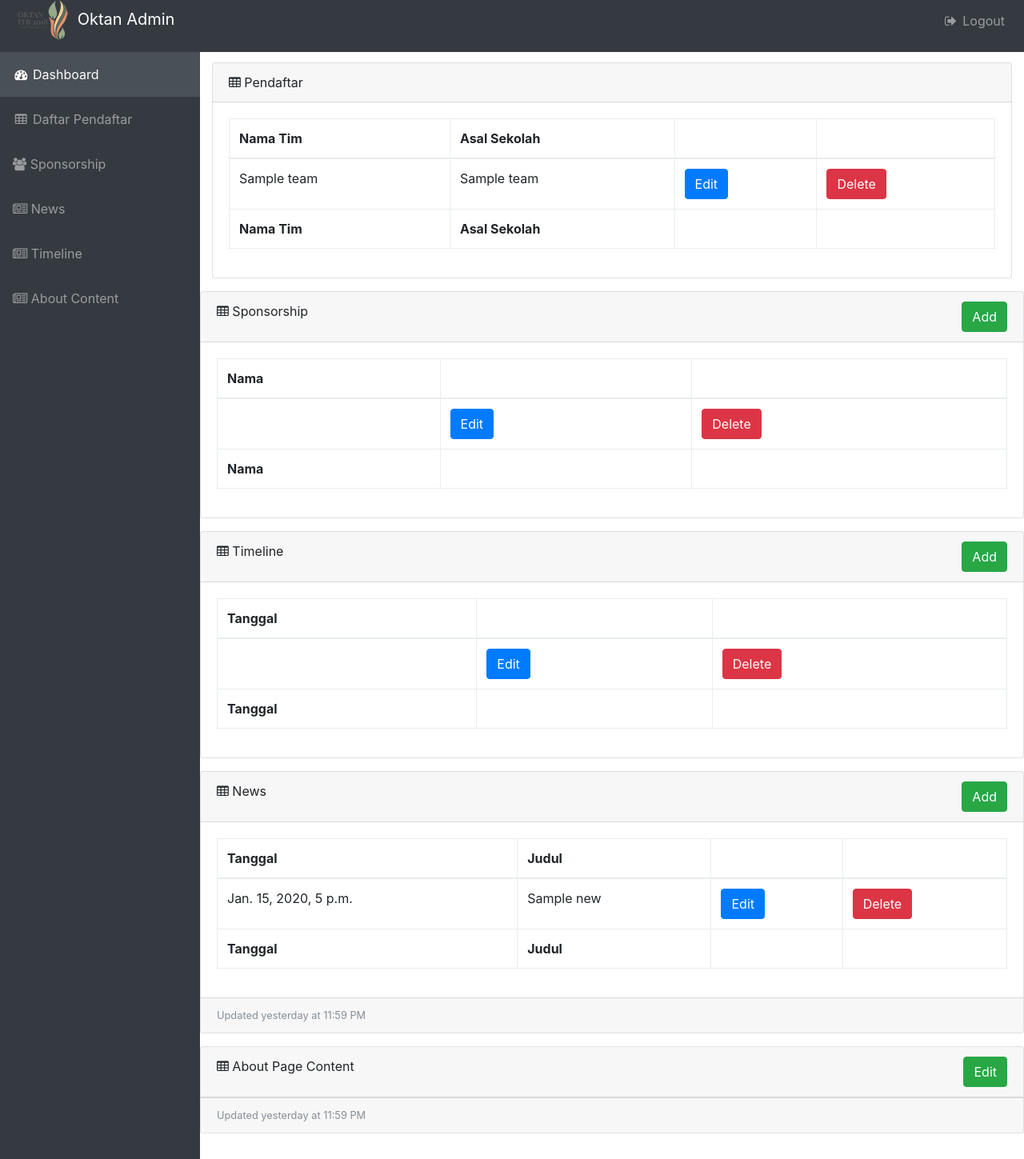
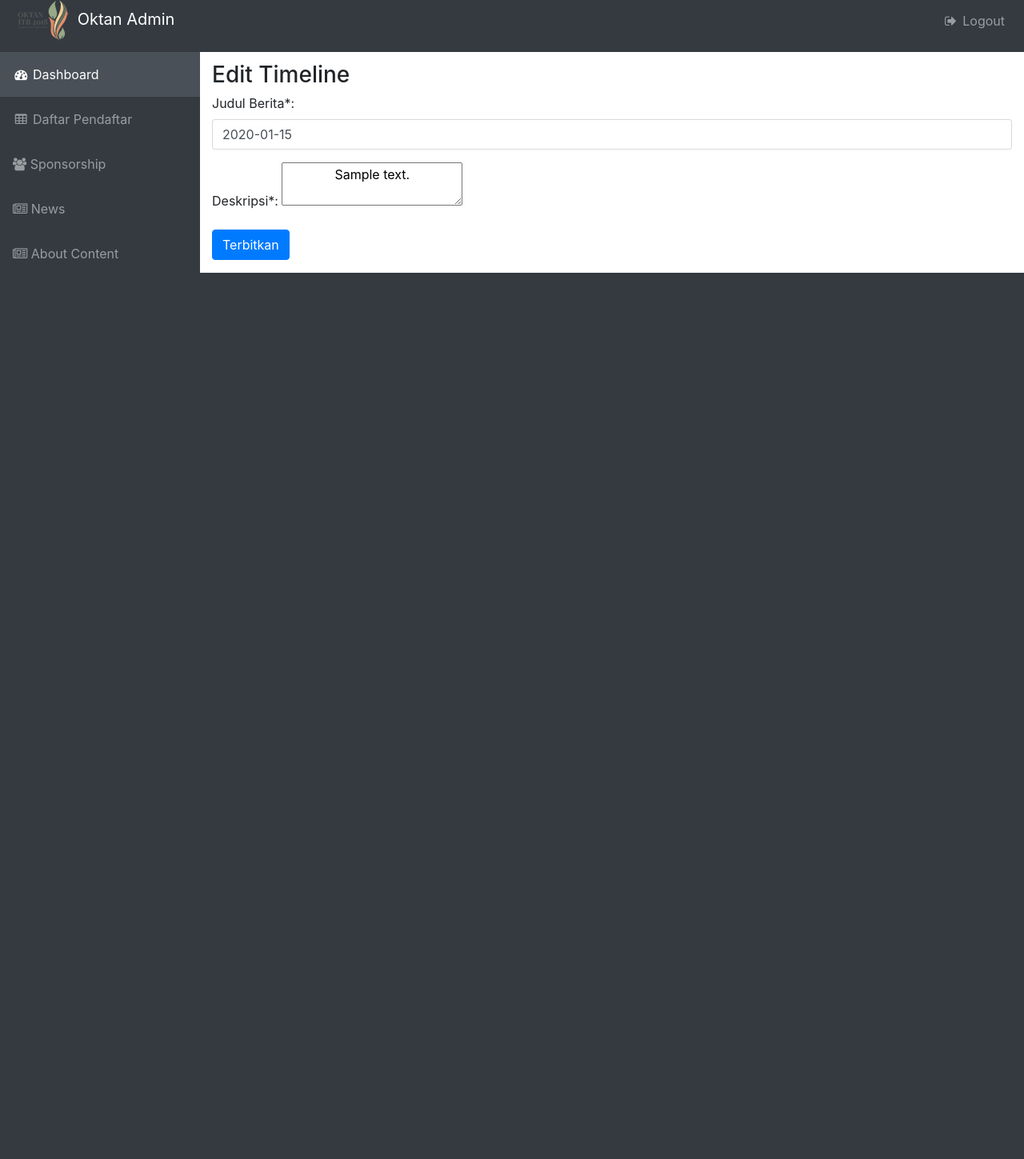
Before and after one commit to aliakbr/oktan, a Django app: page /oktan/admin_dashboard/edit_timeline/1/ in a window 1280 px wide. Shown: the part 14-1463 px from the top of the page at 80% size. After the commit the page ends 355 px from the top, so only its background shows below. Run offline with Django 3.2, Linux system fonts and the light colour scheme; a user stored in the database is signed in; tables that the repository leaves empty hold one stand-in row (values such as "Sample post"); lists and menus that the app fills with data are empty; some libraries are stand-ins or nearby versions.

Commit message:
Fix timeline template tag, Add edit & delete functionality

```diff
--- a/oktansite/templates/oktan/admin-dashboard.html
+++ b/oktansite/templates/oktan/admin-dashboard.html
@@ -214,15 +214,17 @@
               </tr>
             </tfoot>
             <tbody>
+              {% for date in timeline %}
                   <tr>
-                  <td></td>
+                    <td>{{date.tanggal}}</td>
                     <th>
-                    <button type="button" class="btn btn-primary">Edit</button>
+                      <a href="{% url 'oktansite:edit_timeline' date.id %}" class="btn btn-primary">Edit</button>
                     </th>
                     <th>
-                    <button type="button" class="btn btn-danger">Delete</button>
+                      <a href="{% url 'oktansite:delete_timeline' date.id %}" class="btn btn-danger">Delete</button>
                     </th>
                   </tr>
+              {% endfor %}
             </tbody>
           </table>
         </div>
--- /dev/null
+++ b/oktansite/templates/oktan/edit_timeline.html
@@ -0,0 +1,158 @@
+<!DOCTYPE html>
+{% load static %}
+<html lang="en">
+<head>
+
+  <meta charset="utf-8">
+  <meta http-equiv="X-UA-Compatible" content="IE=edge">
+  <meta name="viewport" content="width=device-width, initial-scale=1, shrink-to-fit=no">
+
+  <meta name="description" content="">
+  <meta name="author" content="">
+  <link rel="icon" type="image/png" sizes="96x96" href="{% static 'oktan/img/asset/favicon.png' %}">
+  <title>Admin | Oktan ITB 2018</title>
+
+  <!-- Bootstrap core CSS -->
+  <link href="{% static 'oktan/vendor/bootstrap/css/bootstrap.min.css' %}" rel="stylesheet">
+
+  <!-- Custom fonts for this template -->
+  <link href="{% static 'oktan/vendor/font-awesome/css/font-awesome.min.css' %}" rel="stylesheet" type="text/css">
+
+  <!-- Plugin CSS -->
+  <link href="{% static 'oktan/vendor/datatables/dataTables.bootstrap4.css' %}" rel="stylesheet">
+
+  <!-- Custom styles for this template -->
+  <link href="{% static 'oktan/css/admin.css' %}" rel="stylesheet">
+
+  <!-- Editor -->
+  <script src="https://cdn.ckeditor.com/4.7.3/standard/ckeditor.js"></script>
+
+</head>
+<body class="fixed-nav" id="page-top">
+
+  <!-- Navigation -->
+  <nav class="navbar navbar-expand-lg navbar-dark bg-dark fixed-top" id="mainNav">
+    <a class="navbar-brand" href="{% url 'oktansite:index' %}">
+      <img class="brand" src="{% static 'oktan/img/asset/thumbnail/logo.png' %}"></img>
+      <span class="nav-link-text">
+        Oktan Admin</span>
+    </a>
+    <button class="navbar-toggler navbar-toggler-right" type="button" data-toggle="collapse" data-target="#navbarResponsive" aria-controls="navbarResponsive" aria-expanded="false" aria-label="Toggle navigation">
+      <span class="navbar-toggler-icon"></span>
+    </button>
+    <div class="collapse navbar-collapse" id="navbarResponsive">
+      <ul class="navbar-nav navbar-sidenav">
+        <li class="nav-item active" data-toggle="tooltip" data-placement="right" title="Dashboard">
+          <a class="nav-link" href="{% url 'oktansite:admin_dashboard' %}">
+            <i class="fa fa-fw fa-dashboard"></i>
+            <span class="nav-link-text">
+              Dashboard</span>
+          </a>
+        </li>
+        <li class="nav-item" data-toggle="tooltip" data-placement="right" title="Charts">
+          <a class="nav-link" href="#pendaftar">
+            <i class="fa fa-fw fa-table"></i>
+            <span class="nav-link-text">
+              Daftar Pendaftar</span>
+          </a>
+        </li>
+        <li class="nav-item" data-toggle="tooltip" data-placement="right" title="Tables">
+          <a class="nav-link" href="#sponsorship">
+            <i class="fa fa-users"></i>
+            <span class="nav-link-text">
+              Sponsorship</span>
+          </a>
+        </li>
+        <li class="nav-item" data-toggle="tooltip" data-placement="right" title="Tables">
+          <a class="nav-link" href="#news">
+            <i class="fa fa-newspaper-o"></i>
+            <span class="nav-link-text">
+              News</span>
+          </a>
+        </li>
+        <li class="nav-item" data-toggle="tooltip" data-placement="right" title="Tables">
+          <a class="nav-link" href="#about">
+            <i class="fa fa-newspaper-o"></i>
+            <span class="nav-link-text">
+              About Content</span>
+          </a>
+        </li>
+      </ul>
+      <ul class="navbar-nav ml-auto">
+        <li class="nav-item">
+          <a class="nav-link" data-toggle="modal" data-target="#exampleModal">
+            <i class="fa fa-fw fa-sign-out"></i>
+            Logout</a>
+        </li>
+      </ul>
+    </div>
+  </nav>
+
+  <div class="content-wrapper py-3">
+    <div class="container-fluid" id="admin-content">
+      <h3>Edit Timeline</h3>
+      <form action="{% url 'oktansite:edit_timeline' timeline.id %}" method="POST">
+        {% csrf_token %}
+        <div class="form-group">
+            <label for="judul">Judul Berita<span class="req">*</span>:</label>
+            <input type="text" class="form-control" id="judul" name="tanggal" value="{{ timeline.tanggal }}">
+            </input>
+        </div>
+        <div class="form-group">
+            <label for="editor">Deskripsi<span class="req">*</span>:</label>
+            <textarea name="body" id="editor">
+              {{ timeline.text }}
+            </textarea>
+        </div>
+        <button type=submit class="btn btn-primary" style="text-align:center;">Terbitkan</button>
+    </form>
+    </div>
+    <!-- /.container-fluid -->
+
+  </div>
+  <!-- /.content-wrapper -->
+
+  <!-- Scroll to Top Button -->
+  <a class="scroll-to-top rounded" href="#page-top">
+    <i class="fa fa-angle-up"></i>
+  </a>
+
+  <!-- Logout Modal -->
+  <div class="modal fade" id="exampleModal" tabindex="-1" role="dialog" aria-labelledby="exampleModalLabel" aria-hidden="true">
+    <div class="modal-dialog" role="document">
+      <div class="modal-content">
+        <div class="modal-header">
+          <h5 class="modal-title" id="exampleModalLabel">Ready to Leave?</h5>
+          <button type="button" class="close" data-dismiss="modal" aria-label="Close">
+            <span aria-hidden="true">&times;</span>
+          </button>
+        </div>
+        <div class="modal-body">
+          Select "Logout" below if you are ready to end your current session.
+        </div>
+        <div class="modal-footer">
+          <button type="button" class="btn btn-secondary" data-dismiss="modal">Cancel</button>
+          <a class="btn btn-primary" href="login.html">Logout</a>
+        </div>
+      </div>
+    </div>
+  </div>
+
+  <!-- Bootstrap core JavaScript -->
+  <script src="{% static 'oktan/vendor/jquery/jquery.min.js' %}"></script>
+  <script src="{% static 'oktan/vendor/popper/popper.min.js' %}"></script>
+  <script src="{% static 'oktan/vendor/bootstrap/js/bootstrap.min.js' %}"></script>
+
+  <!-- Plugin JavaScript -->
+  <script src="{% static 'oktan/vendor/jquery-easing/jquery.easing.min.js' %}"></script>
+  <script src="{% static 'oktan/vendor/chart.js/Chart.min.js' %}"></script>
+  <script src="{% static 'oktan/vendor/datatables/jquery.dataTables.js' %}"></script>
+  <script src="{% static 'oktan/vendor/datatables/dataTables.bootstrap4.js' %}"></script>
+
+  <script>
+    CKEDITOR.replace('editor');
+    CKEDITOR.config.height = '18em';
+  </script>
+
+</body>
+</html>
--- a/oktansite/urls.py
+++ b/oktansite/urls.py
@@ -16,11 +16,13 @@ urlpatterns = [
     url(r'^logout/', views.logout, name='logout'),
     url(r'^admin/', views.login_admin, name="login_admin"),
     url(r'^admin_dashboard/add_timeline', views.add_timeline, name="add_timeline"),
-    url(r'^admin_dashboard/addnews', views.add_news, name="addnews"),
+    url(r'^admin_dashboard/edit_timeline/(?P<id>\d+)/', views.edit_timeline, name="edit_timeline"),
+    url(r'^admin_dashboard/delete_timeline/(?P<id>\d+)/', views.delete_timeline, name="delete_timeline"),
+    url(r'^admin_dashboard/add_news', views.add_news, name="addnews"),
+    url(r'^admin_dashboard/edit_news/(?P<id>\d+)/', views.edit_news, name="edit_news"),
+    url(r'^admin_dashboard/delete_news/(?P<id>\d+)/', views.delete_news, name="delete_news"),
     url(r'^admin_dashboard/editabout', views.edit_about, name="editabout"),
     url(r'^admin_dashboard/addsponsor', views.add_sponsor, name="addsponsor"),
     url(r'^admin_dashboard/', views.admin_dashboard, name="admin_dashboard"),
     url(r'^admin_logout/', views.admin_logout, name="admin_logout"),
-    url(r'^editnews/(?P<id>\d+)/', views.edit_news, name="edit_news"),
-    url(r'^deletenews/(?P<id>\d+)/', views.delete_news, name="delete_news"),
 ]
--- a/oktansite/views.py
+++ b/oktansite/views.py
@@ -29,7 +29,12 @@ def admin_dashboard(request):
     if request.user.is_staff:
         list_peserta = Team.objects.all()
         list_news = News.objects.all()
-        return render(request, template,{'list_peserta': list_peserta, 'list_news': list_news})
+        timeline = Timeline.objects.all()
+        return render(request, template,{
+            'list_peserta': list_peserta,
+            'list_news': list_news,
+            'timeline': timeline,
+            })
     else:
         return redirect('oktansite:index')
 
@@ -95,6 +100,30 @@ def add_timeline(request):
             return redirect('oktansite:index')
         else:
             return render(request, template)
+    else:
+        return redirect('oktansite:index')
+
+def edit_timeline(request, id):
+    template = 'oktan/edit_timeline.html'
+    timeline = Timeline.objects.get(pk=id)
+    if request.user.is_staff:
+        if request.method == "POST":
+            timeline.tanggal = request.POST['tanggal']
+            timeline.text = request.POST['body']
+            timeline.save()
+            return redirect('oktansite:index')
+        else:
+            return render(request, template, {
+                'timeline': timeline,
+            })
+    else:
+        return redirect('oktansite:index')
+
+def delete_timeline(request, id):
+    if request.user.is_staff:
+        timeline = Timeline.objects.get(pk=id)
+        timeline.delete()
+        return redirect('oktansite:index')
     else:
         return redirect('oktansite:index')
 
```
Also changed, not shown: oktansite/templates/oktan/index.html (+3 -4 lines). Lines whose indentation alone changed are shown as unchanged.
